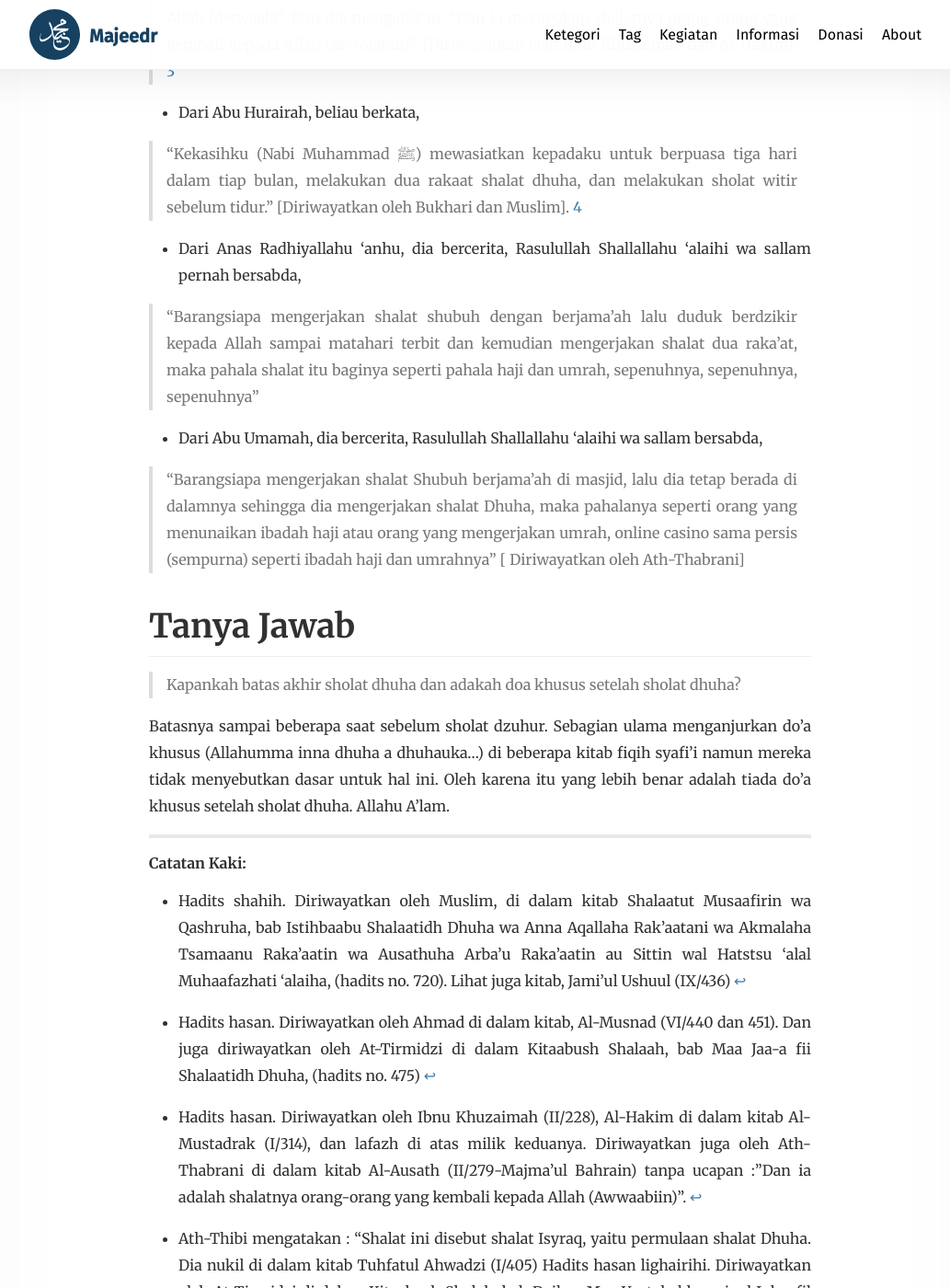
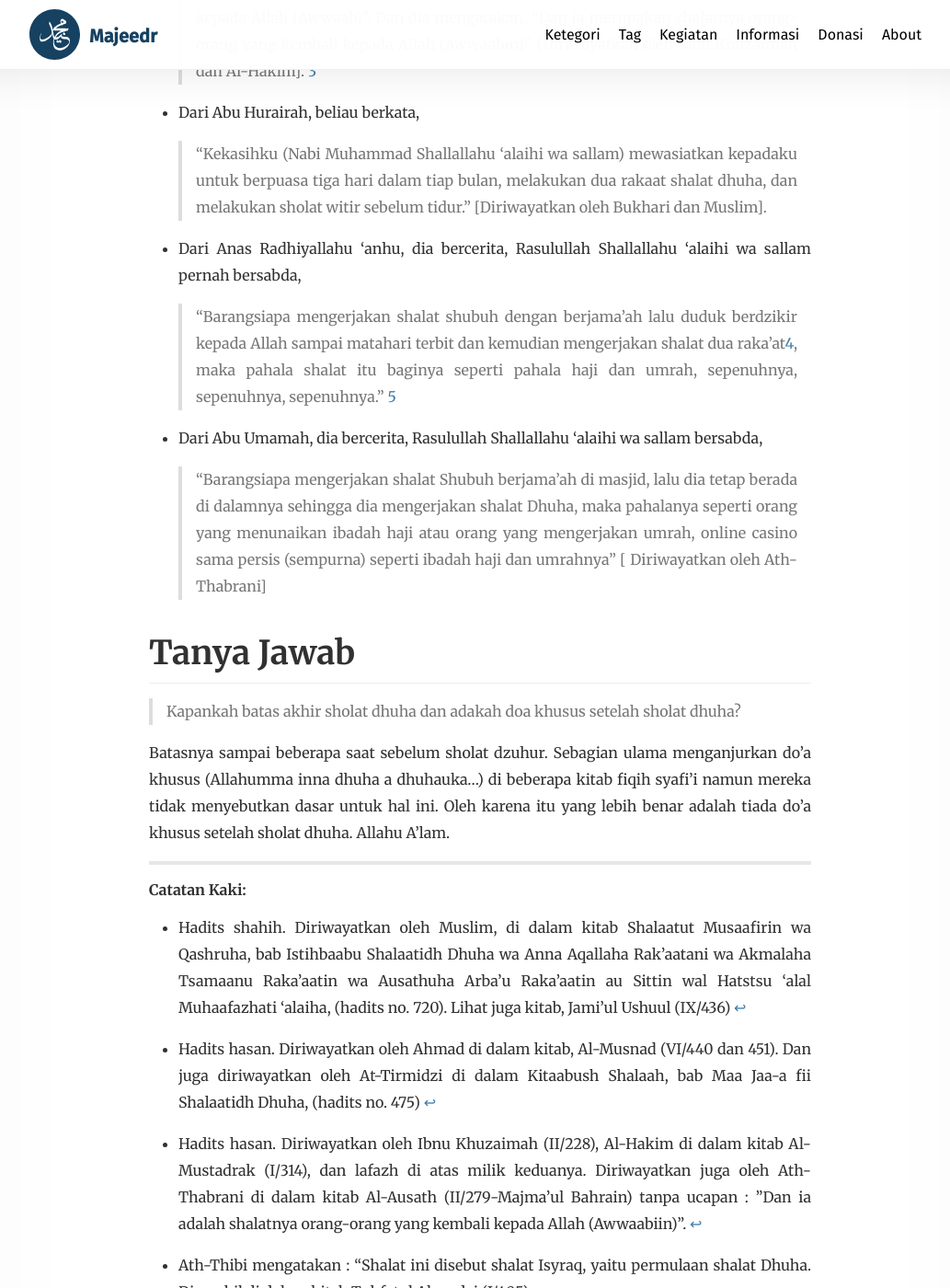
Before and after one commit to Majeedr/majeedr-site, a Jekyll site: the page built from _posts/2013-07-21-ayo-dhuha.md, in a window 1280 px wide and 1400 px high, scrolled down 1148 px. Shown: the whole window at 92% size, without its empty margins (118-1151 px from the left). Built offline with Jekyll 4.4.1, drawn with Linux system fonts in a browser that asks for light colours; some web fonts are replaced; some of the changed text lies outside the part shown.

Commit message:
Fix quote scrambling list number

```diff
--- a/_posts/2013-07-21-ayo-dhuha.md
+++ b/_posts/2013-07-21-ayo-dhuha.md
@@ -15,36 +15,37 @@
 
 1. Dari Abu Dzar Radhiyallahu ‘anhu, dari Nabi Shallallahu ‘alaihi wa sallam, beliau bersabda,
 
-> “Bagi masing-masing ruas dari anggota tubuh salah seorang di antara kalian harus dikeluarkan sedekah. Setiap tasbih (Subhanallah) adalah sedekah, setiap tahmid (Alhamdulillah) adalah sedekah, setiap tahtil (Laa Ilaaha Illallaah) adalah sedekah, menyuruh untuk berbuat baik pun juga sedekah, dan mencegah kemunkaran juga sedekah. Dan semua itu bisa disetarakan ganjarannya dengan dua rakaat shalat Dhuha”. [Diriwayatkan oleh Muslim]. [^1]
+   > “Bagi masing-masing ruas dari anggota tubuh salah seorang di antara kalian harus dikeluarkan sedekah. Setiap tasbih (Subhanallah) adalah sedekah, setiap tahmid (Alhamdulillah) adalah sedekah, setiap tahtil (Laa Ilaaha Illallaah) adalah sedekah, menyuruh untuk berbuat baik pun juga sedekah, dan mencegah kemunkaran juga sedekah. Dan semua itu bisa disetarakan ganjarannya dengan dua rakaat shalat Dhuha”. [Diriwayatkan oleh Muslim]. [^1]
 
-[^1]: Hadits shahih. Diriwayatkan oleh Muslim, di dalam kitab Shalaatut Musaafirin wa Qashruha, bab Istihbaabu Shalaatidh Dhuha wa Anna Aqallaha Rak’aatani wa Akmalaha Tsamaanu Raka’aatin wa Ausathuha Arba’u Raka’aatin au Sittin wal Hatstsu ‘alal Muhaafazhati ‘alaiha, (hadits no. 720). Lihat juga kitab, Jami’ul Ushuul (IX/436)
+   [^1]: Hadits shahih. Diriwayatkan oleh Muslim, di dalam kitab Shalaatut Musaafirin wa Qashruha, bab Istihbaabu Shalaatidh Dhuha wa Anna Aqallaha Rak’aatani wa Akmalaha Tsamaanu Raka’aatin wa Ausathuha Arba’u Raka’aatin au Sittin wal Hatstsu ‘alal Muhaafazhati ‘alaiha, (hadits no. 720). Lihat juga kitab, Jami’ul Ushuul (IX/436)
 
 2. Hadits Abud Darda dan Abu Dzar Radhiyallahu ‘anhuma, dari Rasulullah Shallallahu ‘alaihi wa sallam, dari Allah Yang Mahaperkasa lagi Mahamulia, dimana Dia berfirman,
 
-> “Wahai anak Adam, ruku’lah untuk-Ku empat rakaat di awal siang, niscaya Aku mencukupimu di akhir siang” [Diriwayatkan oleh At-Tirmidzi]. [^2]
+   > “Wahai anak Adam, ruku’lah untuk-Ku empat rakaat di awal siang, niscaya Aku mencukupimu di akhir siang” [Diriwayatkan oleh At-Tirmidzi]. [^2]
 
-[^2]: Hadits hasan. Diriwayatkan oleh Ahmad di dalam kitab, Al-Musnad (VI/440 dan 451). Dan juga diriwayatkan oleh At-Tirmidzi di dalam Kitaabush Shalaah, bab Maa Jaa-a fii Shalaatidh Dhuha, (hadits no. 475)
+   [^2]: Hadits hasan. Diriwayatkan oleh Ahmad di dalam kitab, Al-Musnad (VI/440 dan 451). Dan juga diriwayatkan oleh At-Tirmidzi di dalam Kitaabush Shalaah, bab Maa Jaa-a fii Shalaatidh Dhuha, (hadits no. 475)
 
 3. Dari Abu Hurairah Radhiyallahu ‘anhu, dia bercerita, dia berkata,
 
-> ”Tidak ada yang memelihara #shalat Dhuha kecuali orang-orang yang kembali kepada Allah (Awwaab)”. Dan dia mengatakan, “Dan ia merupakan shalatnya orang-orang yang kembali kepada Allah (Awwaabin)”. [Diriwayatkan oleh Ibnu Khuzaimah dan Al-Hakim]. [^3]
+   > ”Tidak ada yang memelihara #shalat Dhuha kecuali orang-orang yang kembali kepada Allah (Awwaab)”. Dan dia mengatakan, “Dan ia merupakan shalatnya orang-orang yang kembali kepada Allah (Awwaabin)”. [Diriwayatkan oleh Ibnu Khuzaimah dan Al-Hakim]. [^3]
 
-[^3]: Hadits hasan. Diriwayatkan oleh Ibnu Khuzaimah (II/228), Al-Hakim di dalam kitab Al-Mustadrak (I/314), dan lafazh di atas milik keduanya. Diriwayatkan juga oleh Ath-Thabrani di dalam kitab Al-Ausath (II/279-Majma’ul Bahrain) tanpa ucapan :”Dan ia adalah shalatnya orang-orang yang kembali kepada Allah (Awwaabiin)”.
+   [^3]: Hadits hasan. Diriwayatkan oleh Ibnu Khuzaimah (II/228), Al-Hakim di dalam kitab Al-Mustadrak (I/314), dan lafazh di atas milik keduanya. Diriwayatkan juga oleh Ath-Thabrani di dalam kitab Al-Ausath (II/279-Majma’ul Bahrain) tanpa ucapan : ”Dan ia adalah shalatnya orang-orang yang kembali kepada Allah (Awwaabiin)”.
 
 4. Dari Abu Hurairah, beliau berkata,
 
-> “Kekasihku (Nabi Muhammad ﷺ) mewasiatkan kepadaku untuk berpuasa tiga hari dalam tiap bulan, melakukan dua rakaat shalat dhuha, dan melakukan sholat witir sebelum tidur.” [Diriwayatkan oleh Bukhari dan Muslim]. [^4]
-
-[^4]: Ath-Thibi mengatakan : “Shalat ini disebut shalat Isyraq, yaitu permulaan shalat Dhuha. Dia nukil di dalam kitab Tuhfatul Ahwadzi (I/405)
-    Hadits hasan lighairihi. Diriwayatkan oleh At-Tirmidzi di dalam Kitaabush Shalah, bab Dzikru Maa Yustahabbu minal Julus fil Masjid Ba’da Shalaatish Shubhi Hatta Taathlu’a Asy-Syams
+   > “Kekasihku (Nabi Muhammad Shallallahu ‘alaihi wa sallam) mewasiatkan kepadaku untuk berpuasa tiga hari dalam tiap bulan, melakukan dua rakaat shalat dhuha, dan melakukan sholat witir sebelum tidur.” [Diriwayatkan oleh Bukhari dan Muslim].
 
 5. Dari Anas Radhiyallahu ‘anhu, dia bercerita, Rasulullah Shallallahu ‘alaihi wa sallam pernah bersabda,
 
-> “Barangsiapa mengerjakan shalat shubuh dengan berjama’ah lalu duduk berdzikir kepada Allah sampai matahari terbit dan kemudian mengerjakan shalat dua raka’at, maka pahala shalat itu baginya seperti pahala haji dan umrah, sepenuhnya, sepenuhnya, sepenuhnya”
+   > “Barangsiapa mengerjakan shalat shubuh dengan berjama’ah lalu duduk berdzikir kepada Allah sampai matahari terbit dan kemudian mengerjakan shalat dua raka’at[^4], maka pahala shalat itu baginya seperti pahala haji dan umrah, sepenuhnya, sepenuhnya, sepenuhnya.” [^5]
+
+   [^4]: Ath-Thibi mengatakan : “Shalat ini disebut shalat Isyraq, yaitu permulaan shalat Dhuha. Dia nukil di dalam kitab Tuhfatul Ahwadzi (I/405)
+
+   [^5]: Hadits hasan lighairihi. Diriwayatkan oleh At-Tirmidzi di dalam Kitaabush Shalah, bab Dzikru Maa Yustahabbu minal Julus fil Masjid Ba’da Shalaatish Shubhi Hatta Taathlu’a Asy-Syams
 
 6. Dari Abu Umamah, dia bercerita, Rasulullah Shallallahu ‘alaihi wa sallam bersabda,
 
-> “Barangsiapa mengerjakan shalat Shubuh berjama’ah di masjid, lalu dia tetap berada di dalamnya sehingga dia mengerjakan shalat Dhuha, maka pahalanya seperti orang yang menunaikan ibadah haji atau orang yang mengerjakan umrah, online casino  sama persis (sempurna) seperti ibadah haji dan umrahnya” [ Diriwayatkan oleh Ath-Thabrani]
+   > “Barangsiapa mengerjakan shalat Shubuh berjama’ah di masjid, lalu dia tetap berada di dalamnya sehingga dia mengerjakan shalat Dhuha, maka pahalanya seperti orang yang menunaikan ibadah haji atau orang yang mengerjakan umrah, online casino  sama persis (sempurna) seperti ibadah haji dan umrahnya” [ Diriwayatkan oleh Ath-Thabrani]
 
 # Tanya Jawab
 > Kapankah batas akhir sholat dhuha dan adakah doa khusus setelah sholat dhuha?
```
